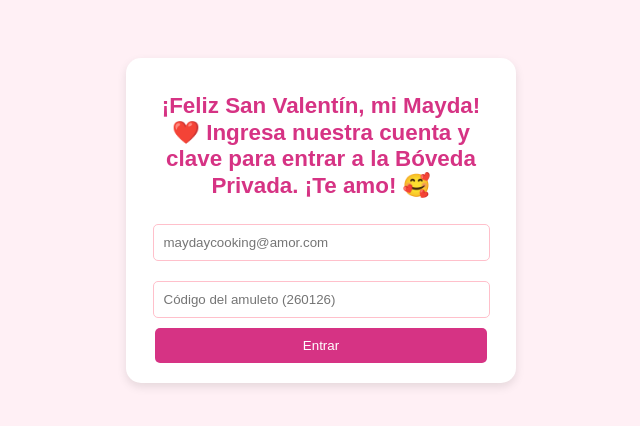
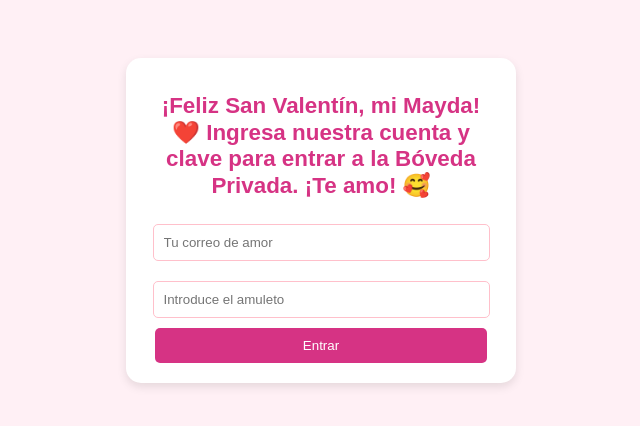
Before and after one commit to guido2960/fantastic-funicular, a Flask app: page / in a window 1280 px wide. Shown: the top 426 px of the page, without its empty margins (319-959 px from the left). Run offline with Flask 3, Linux system fonts and the light colour scheme; some libraries are stand-ins or nearby versions.

Commit message:
Update login.html
Signed-off-by: guido2960 <guidoprogramador23@gmail.com>

```diff
--- a/templates/login.html
+++ b/templates/login.html
@@ -7,7 +7,6 @@
         body { background: #fff0f5; text-align: center; font-family: sans-serif; padding-top: 50px; }
         .caja { background: white; padding: 20px; border-radius: 15px; display: inline-block; box-shadow: 0 4px 10px rgba(0,0,0,0.1); width: 80%; max-width: 350px; }
         h1 { color: #d63384; font-size: 1.4rem; }
-        /* Cambié el tipo de 'password' a 'text' en el correo para que se vea lo que escribes */
         input { width: 90%; padding: 10px; margin: 10px 0; border: 1px solid #ffc0cb; border-radius: 5px; }
         button { background: #d63384; color: white; border: none; padding: 10px 20px; border-radius: 5px; cursor: pointer; width: 95%; }
     </style>
@@ -16,9 +15,9 @@
     <div class="caja">
         <h1>{{ saludo }}</h1>
         <form action="/verificar" method="POST">
-            <input type="text" name="correo" placeholder="maydaycooking@amor.com" required>
+            <input type="text" name="correo" placeholder="Tu correo de amor" required>
 
-            <input type="password" name="clave" placeholder="Código del amuleto (260126)" required>
+            <input type="password" name="clave" placeholder="Introduce el amuleto" required>
 
             <button type="submit">Entrar</button>
         </form>
```
